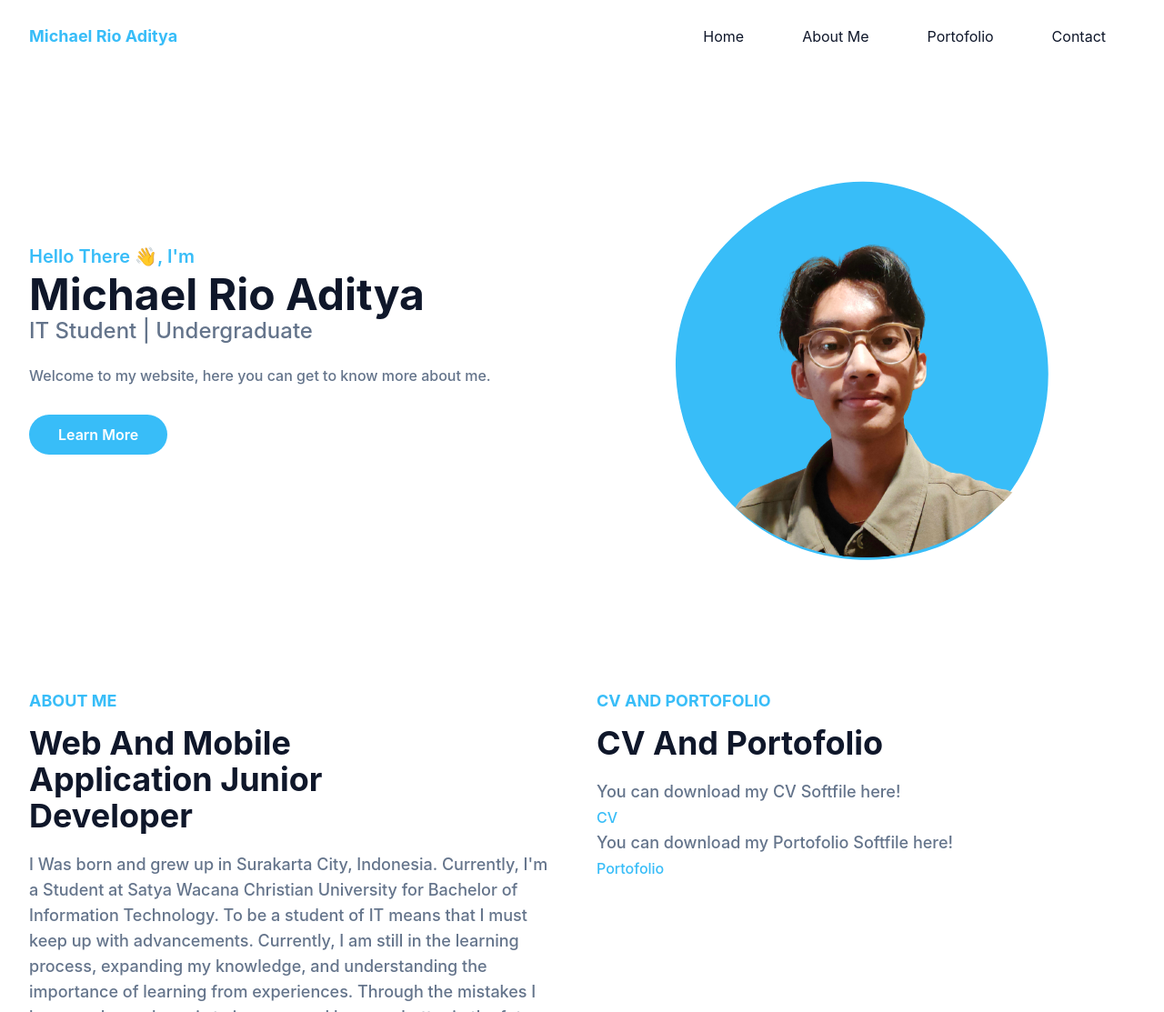
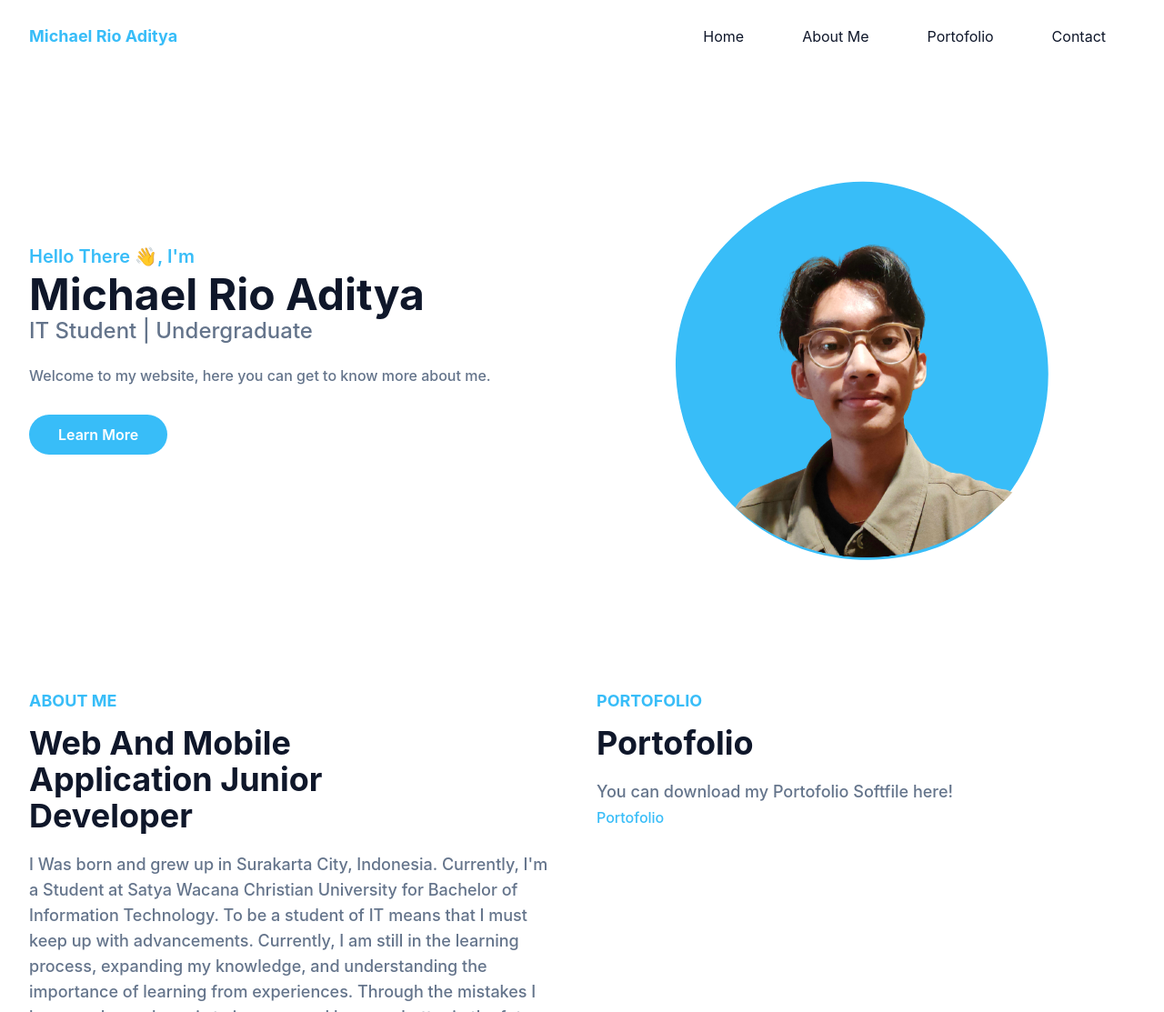
Before and after one commit to himichael00/portofolio, a website: page index.html in a window 1280 px wide. Shown: the top 1113 px of the page at 91% size. Drawn offline with Linux system fonts and the light colour scheme.

Commit message:
delete cv section

```diff
--- a/index.html
+++ b/index.html
@@ -106,12 +106,8 @@
                 </div>
                 <div class="w-full px-4 mb-10 lg:w-1/2">
                     <h4 class="font-bold uppercase text-primary text-lg
-                    mb-3">CV And Portofolio</h4>
-                    <h2 class="font-bold text-dark text-3xl mb-5 max-w-md lg:text-4xl">CV And Portofolio</h2>
-                    <p class="font-medium text-base text-secondary max-w-xl lg:text-lg">You can download my CV Softfile here!
-                        <br>
-                        <a href="https://drive.google.com/uc?export=download&id=1sobrg9mwt3NFpEuiUd3EmIF3THUi-Qzz" class="inline-block text-base text-primary" target="_blank">CV</a>
-                    </p>
+                    mb-3">Portofolio</h4>
+                    <h2 class="font-bold text-dark text-3xl mb-5 max-w-md lg:text-4xl">Portofolio</h2>
                     <p class="font-medium text-base text-secondary max-w-xl lg:text-lg">You can download my Portofolio Softfile here!
                         <br>
                         <a href="https://drive.google.com/uc?export=download&id=17dF8GKaWpQoIvAcyl8s_YhI856u6Qip7" class="inline-block text-base text-primary" target="_blank">Portofolio</a>
```
